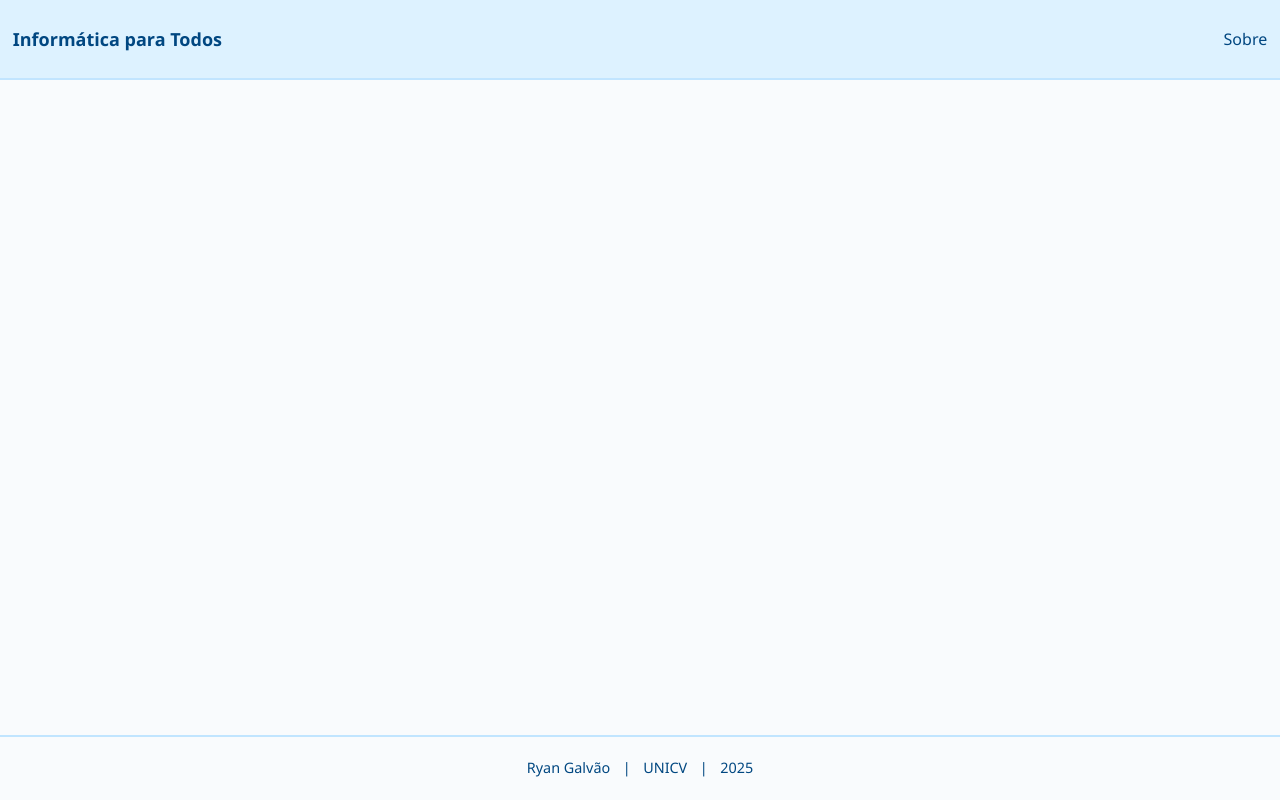
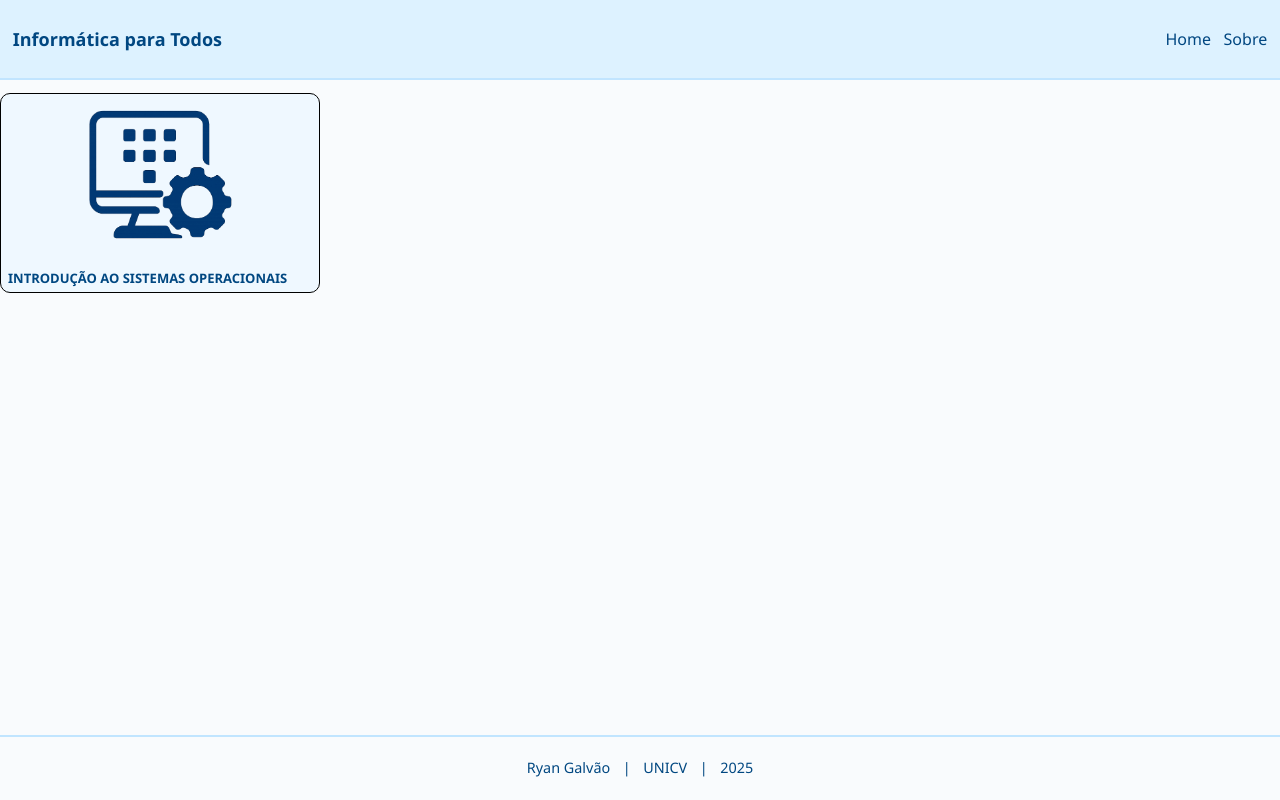
Before and after one commit to ryancater88/informatica-para-todos, a React (Vite) app: page /course in a window 1280 px wide. Built offline with nearby package versions, Linux system fonts and the light colour scheme.

Commit message:
Homepage final e inicio da tela de cursos

```diff
--- a/src/app.jsx
+++ b/src/app.jsx
@@ -1,7 +1,8 @@
 import HeaderComponent from "./components/header/headerComponent";
 import { BrowserRouter as Router, Route, Routes, Link } from 'react-router-dom';
-import HomepageComponent from "./pages/Homepage";
 import { FooterComponent } from "./components/footer/footerComponent";
+import HomepageComponent from "./pages/homepage/Homepage";
+import { CoursesComponent } from "./pages/courses/Courses";
 
 
 export function App() {
@@ -10,6 +11,8 @@ export function App() {
             <HeaderComponent/>
                 <Routes>
                     <Route exact path="/" Component={HomepageComponent} />
+                    <Route exact path="/home" Component={HomepageComponent} />
+                    <Route exact path="/course" Component={CoursesComponent} />
                 </Routes>
             <FooterComponent/>
         </Router>
--- /dev/null
+++ b/src/components/courseCard/CourseCardComponent.jsx
@@ -0,0 +1,16 @@
+import './courseCardComponent.style.css'
+
+export default function CourseCardComponent({titleCourse='', imgSrc=''}) {
+    return (
+        <>
+            <div className="course-card">
+                <div className="course-card__image">
+                    <img id='logo' src={imgSrc}/>
+                </div>
+                <div className="course-card__title">
+                    <h3>{titleCourse.toUpperCase()}</h3>
+                </div>
+            </div>
+        </>
+    )
+}
--- /dev/null
+++ b/src/components/courseCard/courseCardComponent.style.css
@@ -0,0 +1,45 @@
+#conteudo {
+    flex: 1;
+    display: block;
+}
+
+.course-card {
+    display: flex;
+    background-color: aliceblue;
+    flex-direction: column;
+    justify-content: space-between;
+    border: 1px solid black;
+    border-radius: 10px;
+    width: 320px;
+    height: 200px;
+    padding: 7px;
+    box-sizing: border-box;
+    word-wrap: break-word;
+    background-color: #eff8ff;
+    cursor: pointer;
+}
+
+.course-card:hover {
+    background-color: rgb(195, 203, 209)
+}
+
+.course-card__title h3 {
+    color: var(--cor-fonte-base);
+    font-size: small;
+    font-weight: 700;
+}
+
+.course-card__image img {
+    height: 100%;
+    width: 56%;
+    object-fit: cover;
+}
+
+.course-card__image {
+    height: 80%;
+    width: 100%;
+    display: flex;
+    flex-direction: row;
+    justify-content: center;
+    align-items: center;
+}
--- a/src/components/header/headerComponent.jsx
+++ b/src/components/header/headerComponent.jsx
@@ -9,7 +9,10 @@ export default function HeaderComponent() {
             </div>
             <div className="pageHeader__actions">
                 <div className="actions__action">
-                    <a href="/sobre" className='actionItem'>Sobre</a>
+                    <a href="/home" className='actionItem'>Home</a>
+                </div>
+                <div className="actions__action">
+                    <a href="/about" className='actionItem'>Sobre</a>
                 </div>
             </div>
         </div>
--- a/src/components/header/headerComponent.style.css
+++ b/src/components/header/headerComponent.style.css
@@ -35,6 +35,7 @@
     width: 50%;
     height: 100%;
     display: flex;
+    gap: 2%;
     flex-direction: row;
     justify-content: flex-end;
     align-items: center;
@@ -48,3 +49,13 @@
     font-size: medium;
 
 }
+
+@media (max-width: 500px) {
+    .pageHeader__actions {
+        gap: 8%;
+    }
+
+    .pageHeader__title {
+        padding-left: 2%;
+    }
+}
--- a/src/pages/Homepage.jsx
+++ /dev/null
@@ -1,28 +0,0 @@
-import './Homepage.styles.css'
-
-export default function HomepageComponent() {
-    return (
-        <div id="conteudo">
-            <section className="principal">
-                <div className="linha" id="linha1">
-                    <div className="coluna" id='col1'>
-                        <section id="apresentacao-busca">
-                            <div id="apresentacao-produto">
-                                <h1 className='apresentacao-homepage-titulo'>Tire suas dúvidas sobre computadores de forma rápida.</h1>
-                                <h3 className='apresentacao-homepage-h3'>Essa ferramenta vai ajudar você nas mais diversas dificuldades</h3>
-                                <input type="search" name="searchConteudo" id="searchConteudo" />
-                            </div>
-                        </section>
-                    </div>
-                    <div className="coluna" id="col2">
-                        <section id="apresentacao-imagem">
-                            <div id="imagem-principal">
-                                <img src="/images/apresentacao.png" alt="ilustração de uma pessoa tirando dúvidas no site" />
-                            </div>
-                        </section>
-                    </div>
-                </div>
-            </section>
-        </div>
-    )
-}
--- /dev/null
+++ b/src/pages/courses/Courses.jsx
@@ -0,0 +1,10 @@
+import CourseCardComponent from "../../components/courseCard/CourseCardComponent";
+
+
+export function CoursesComponent() {
+    return (
+        <div id="conteudo">
+            <CourseCardComponent titleCourse="Introdução ao sistemas operacionais" imgSrc="images/sistemasoperacionais.png"></CourseCardComponent>
+        </div>
+    )
+}
--- /dev/null
+++ b/src/pages/homepage/Homepage.jsx
@@ -0,0 +1,43 @@
+import { useEffect } from 'react'
+import './Homepage.styles.css'
+import { useNavigate } from 'react-router-dom'
+
+export default function HomepageComponent() {
+    const navegacao = useNavigate()
+
+    useEffect(() => {
+        const currentPage = window.location.pathname
+        if (currentPage === '/') navegacao('/home')
+    })
+
+    const goToCourses = () => {
+        navegacao('/course')
+    }
+
+    return (
+        <div id="conteudo">
+            <div id="container-principal">
+                <section className="principal">
+                    <div className="linha" id="linha1">
+                        <div className="coluna" id='col1'>
+                            <section id="apresentacao-busca">
+                                <div id="apresentacao-produto">
+                                    <h1 className='apresentacao-homepage-titulo'>Tire suas dúvidas sobre computadores de forma rápida.</h1>
+                                    <h3 className='apresentacao-homepage-h3'>Essa ferramenta vai ajudar você nas mais diversas dificuldades</h3>
+                                    <button onClick={() => goToCourses()} className="confirm" id="acessar-material">Acessar conteúdo:</button>
+                                </div>
+                            </section>
+                        </div>
+                        <div className="coluna" id="col2">
+                            <section id="apresentacao-imagem">
+                                <div id="imagem-principal">
+                                    <img id='imagem-apresentacao' src="/images/apresentacao.png" alt="ilustração de uma pessoa tirando dúvidas no site" />
+                                </div>
+                            </section>
+                        </div>
+                    </div>
+                </section>
+            </div>
+        </div>
+    )
+}
--- a/src/pages/Homepage.styles.css
+++ b/src/pages/homepage/Homepage.styles.css
@@ -2,8 +2,15 @@
     width: 75%;
     flex-direction: column;
     justify-content: center;
-    max-height: 80vh;
     box-sizing: border-box;
+}
+
+#container-principal {
+  display: flex;
+  flex-direction: row;
+  justify-content: center;
+  box-sizing: border-box;
+  height: 666px;
 }
 
 #apresentacao-busca {
@@ -28,7 +35,7 @@
     align-items: flex-start;
     height: 100%;
     width: 100%;
-    gap: 2%;
+    gap: 6%;
 }
 
 .linha {
@@ -68,6 +75,19 @@
     object-fit: scale-down;
 }
 
+button.confirm {
+    background-color: var(--cor-fonte-base);
+    color: #f9fbfd;
+    border: none;
+    border-radius: 5px;
+    width: 198px;
+    height: 50px;
+}
+
+button.confirm:active {
+    background-color: var(--cor-fonte-base-active);
+}
+
 @media (max-width: 1024px) {
 
     .apresentacao-homepage-titulo {
@@ -77,6 +97,11 @@
 
     .apresentacao-homepage-h3 {
         font-size: medium;
+    }
+
+    button.confirm {
+        width: 137px;
+        height: 38px;
     }
 
 }
@@ -93,3 +118,28 @@
     }
 
 }
+
+@media (max-width: 505px) {
+
+    .linha {
+        flex-direction: column-reverse;
+    }
+
+    .apresentacao-homepage-titulo {
+        font-size: xx-large;
+        color: var(--cor-fonte-base);
+    }
+
+    .apresentacao-homepage-h3 {
+        font-size: large;
+    }
+
+    #col2 {
+        height: 50%;
+    }
+
+    #imagem-principal img {
+        object-fit: cover;
+    }
+
+}
--- a/src/styles/index.css
+++ b/src/styles/index.css
@@ -4,13 +4,19 @@
   --cor-base: rgb(221 242 255);
   --cor-fundo: #f9fbfd;
   --cor-fonte-base: rgb(0, 71, 129);
+  --cor-fonte-base-active: rgb(0, 55, 100);
   --fonte-principal: 'Segoe UI', sans-serif;
 
 }
 
+body {
+  height: 100vh;
+  width: 100%;
+}
+
 #root {
-  min-height: 100vh;
-  width: 100vw;
+  min-height: 100%;
+  width: 100%;
   display: flex;
   flex-direction: column;
   justify-content: space-between;
@@ -20,8 +26,8 @@
 
 #conteudo {
   flex: 1;
-  display: flex;
-  flex-direction: row;
-  justify-content: center;
-  box-sizing: border-box;
 }
+
+button {
+  font-weight: 600;
+}
```
Also changed, not shown: public/images/sistemasoperacionais.png (added).
